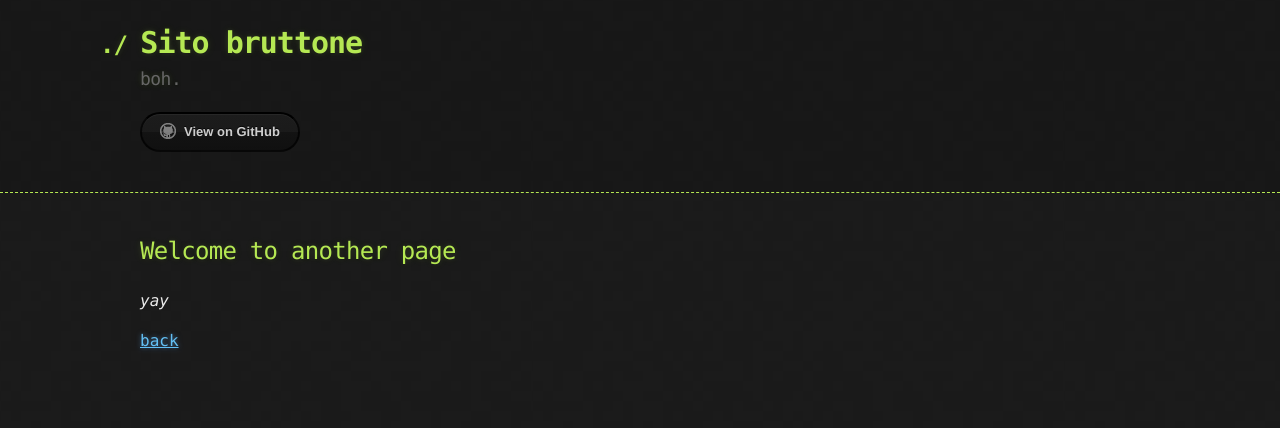
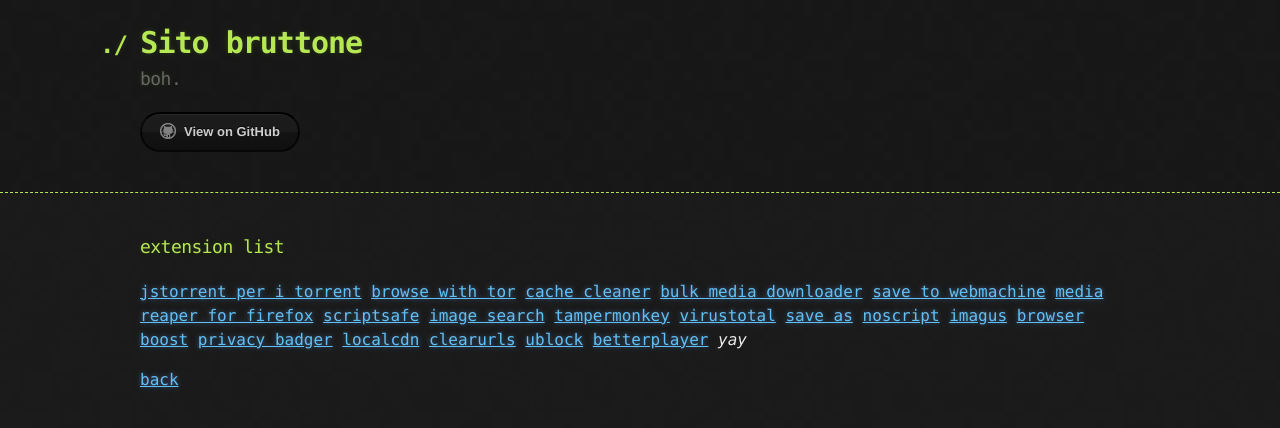
Before and after one commit to Soleeee6272/soleeee6272.github.io, a Jekyll site: the page built from another-page.md, in a window 1280 px wide. Shown: the top 428 px of the page. Built offline with Jekyll 4.4.1, drawn with Linux system fonts in a browser that asks for light colours; our own code applies the rules of GitHub Pages for plain Markdown files.

Commit message:
Update another-page.md

```diff
--- a/another-page.md
+++ b/another-page.md
@@ -2,8 +2,26 @@
 layout: default
 ---
 
-## Welcome to another page
-
+### extension list
+[jstorrent per i torrent](https://chromewebstore.google.com/detail/jstorrent/anhdpjpojoipgpmfanmedjghaligalgb)
+[browse with tor](https://chromewebstore.google.com/detail/onion-browser-button/fockhhgebmfjljjmjhbdgibcmofjbpca)
+[cache cleaner](https://chromewebstore.google.com/detail/cache-cleaner/dlbokacakimelkoonlnbmpepoihfmehh)
+[bulk media downloader](https://chromewebstore.google.com/detail/bulk-media-downloader/ehfdcgbfcboceiclmjaofdannmjdeaoi)
+[save to webmachine](https://chromewebstore.google.com/detail/save-to-the-wayback-machi/eebpioaailbjojmdbmlpomfgijnlcemk)
+[media reaper for firefox](https://addons.mozilla.org/en-US/firefox/addon/media-reaper/)
+[scriptsafe](https://chromewebstore.google.com/detail/scriptsafe/oiigbmnaadbkfbmpbfijlflahbdbdgdf)
+[image search](https://chromewebstore.google.com/detail/search-by-image/cnojnbdhbhnkbcieeekonklommdnndci)
+[tampermonkey](https://chromewebstore.google.com/detail/tampermonkey/dhdgffkkebhmkfjojejmpbldmpobfkfo)
+[virustotal](https://chromewebstore.google.com/detail/vt4browsers/efbjojhplkelaegfbieplglfidafgoka)
+[save as](https://chromewebstore.google.com/detail/save-image-as-type/gabfmnliflodkdafenbcpjdlppllnemd)
+[noscript](https://chromewebstore.google.com/detail/noscript/doojmbjmlfjjnbmnoijecmcbfeoakpjm)
+[imagus](https://chromewebstore.google.com/detail/imagus/immpkjjlgappgfkkfieppnmlhakdmaab)
+[browser boost](https://chromewebstore.google.com/detail/browser-boost-strumenti-a/akknpgblpchaoebdoiojonnahhnfgnem)
+[privacy badger](https://chromewebstore.google.com/detail/privacy-badger/pkehgijcmpdhfbdbbnkijodmdjhbjlgp)
+[localcdn](https://chromewebstore.google.com/detail/localcdn/njdfdhgcmkocbgbhcioffdbicglldapd)
+[clearurls](https://chromewebstore.google.com/detail/clearurls/lckanjgmijmafbedllaakclkaicjfmnk)
+[ublock](https://chromewebstore.google.com/detail/ublock-origin/cjpalhdlnbpafiamejdnhcphjbkeiagm)
+[betterplayer](https://chromewebstore.google.com/detail/betterplayer-a-modern-vid/dbcfpoaehlbfdeeaonihhkoocmjgalco)
 _yay_
 
 [back](./)
```
